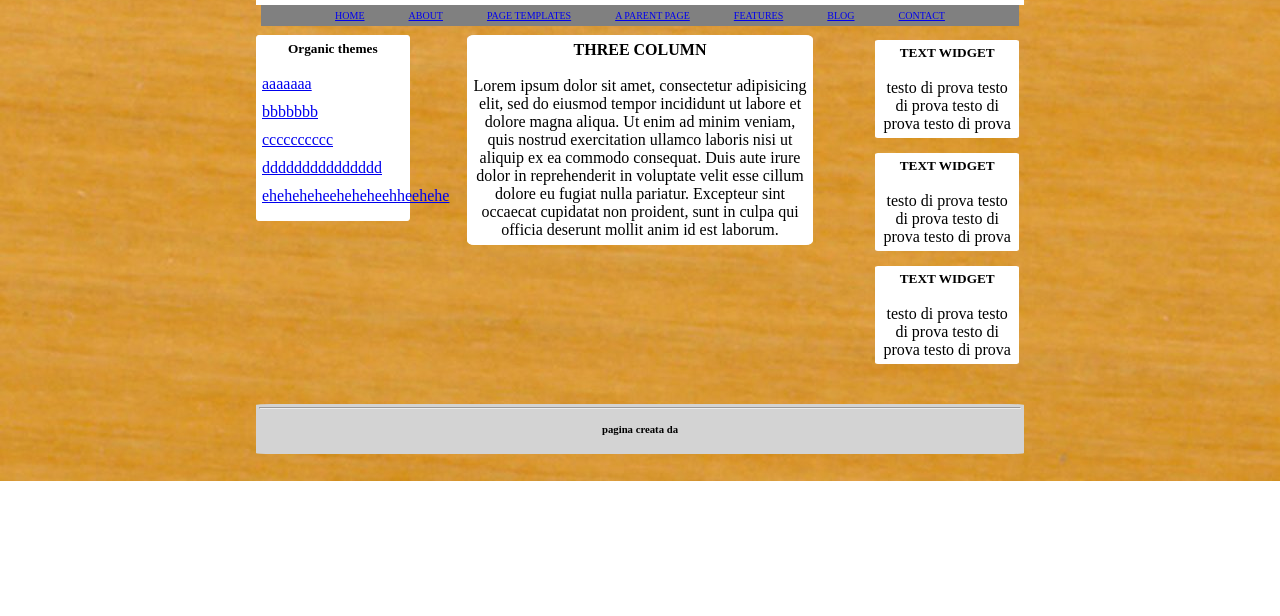
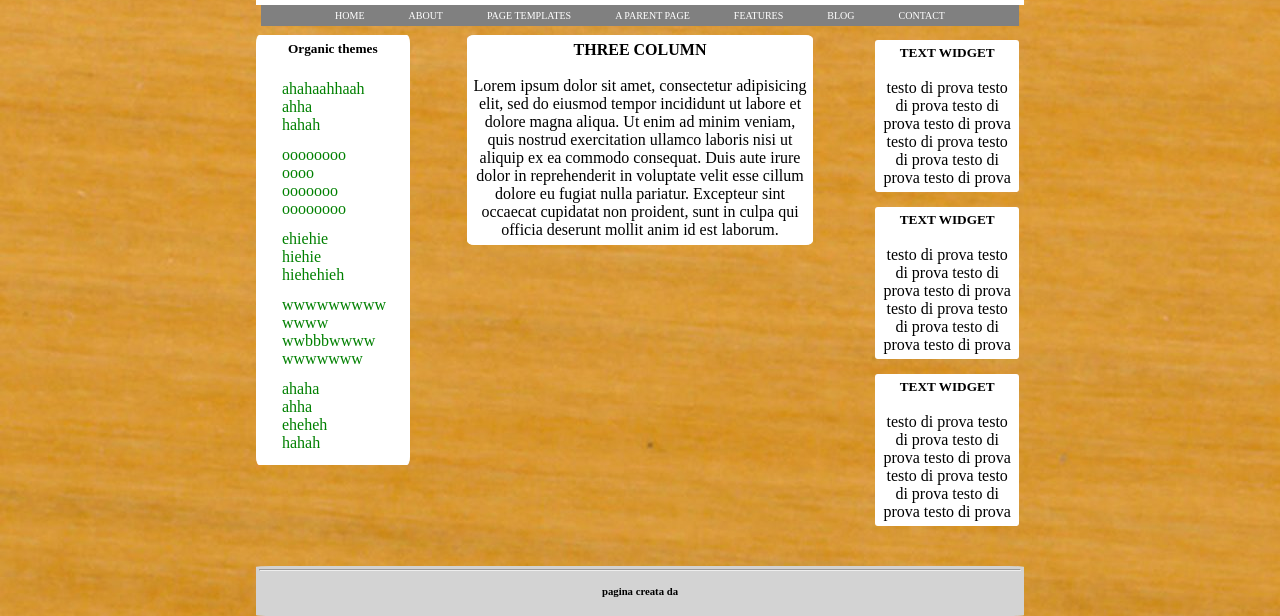
Before and after one commit to manuelggit/htmlcss-wp, a plain HTML site: page index.html in a window 1280 px wide. Shown: the part 319-935 px from the top of the page. Before the commit the page ends 800 px from the top, so only its background shows below. Drawn offline with Linux system fonts and the light colour scheme.

Commit message:
creazione delle liste ul

```diff
--- a/css/style.css
+++ b/css/style.css
@@ -44,17 +44,26 @@ h3 {
 
 nav {
   background: grey;
+  color: white;
   width: 100%;
   position: absolute;
   top: 250px;
   margin-top: 5px;
 }
 
-.vocenav {
+li.vocenav {
   padding: 5px 20px;
   display: inline-block;
   font-size: 10px;
 }
+
+li.listasinistra {
+  text-align: left;
+  display: block;
+  padding: 5px 20px;
+  color: green;
+}
+
 
 .vocenav:hover {
   background: lightgrey;
@@ -93,7 +102,7 @@ margin-bottom: 20px;
 }
 
 .listasinistra {
-  margin-bottom: 10px;
+  margin-bottom: 2px;
   display: block;
   width: 20%;
 }
--- a/index.html
+++ b/index.html
@@ -25,7 +25,7 @@
       ANOTHER BEAUTIFUL ORGANIC THEME
     </h3>
 
-    <nav>
+    <!-- <nav>
       <a class="vocenav" href="#">HOME</a>
       <a class="vocenav" href="#">ABOUT</a>
       <a class="vocenav" href="#">PAGE TEMPLATES</a>
@@ -33,9 +33,20 @@
       <a class="vocenav" href="#">FEATURES</a>
       <a class="vocenav" href="#">BLOG</a>
       <a class="vocenav" href="#">CONTACT</a>
-    </nav>
+    </nav> -->
 
     <!-- navbar -->
+    <nav>
+      <ul>
+        <li class="vocenav" href="#">HOME</li>
+        <li class="vocenav" href="#">ABOUT</li>
+        <li class="vocenav" href="#">PAGE TEMPLATES</li>
+        <li class="vocenav" href="#">A PARENT PAGE</li>
+        <li class="vocenav" href="#">FEATURES</li>
+        <li class="vocenav" href="#">BLOG</li>
+        <li class="vocenav" href="#">CONTACT</li>
+      </ul>
+    </nav>
 
   </header>
 
@@ -49,11 +60,13 @@
       <i class="fa fa-rss-square"></i>
       <h5>Organic themes</h5>
       <br>
-      <a class="listasinistra" href="#">aaaaaaa</a>
-      <a class="listasinistra"href="#">bbbbbbb</a>
-      <a class="listasinistra" href="#">cccccccccc</a>
-      <a class="listasinistra" href="#">ddddddddddddddd</a>
-      <a class="listasinistra" href="#">eheheheheeheheheehheehehe</a>
+      <ul>
+        <li href="#" class="listasinistra">ahahaahhaah ahha hahah</li>
+        <li href="#" class="listasinistra">oooooooo oooo ooooooo oooooooo</li>
+        <li href="#" class="listasinistra">ehiehie hiehie hiehehieh</li>
+        <li href="#" class="listasinistra">wwwwwwwww wwww wwbbbwwww wwwwwww</li>
+        <li href="#" class="listasinistra">ahaha ahha eheheh hahah</li>
+      </ul>
     </div>
 
     <!-- blocco centro -->
@@ -73,20 +86,20 @@
       <div class="box uno">
        <h5>TEXT WIDGET</h5>
        <br>
-       <p>testo di prova testo di prova testo di prova testo di prova</p>
+       <p>testo di prova testo di prova testo di prova testo di prova testo di prova testo di prova testo di prova testo di prova</p>
       </div>
       <!-- destra2 -->
       <div class="box due">
        <h5>TEXT WIDGET</h5>
        <br>
-       <p>testo di prova testo di prova testo di prova testo di prova</p>
+       <p>testo di prova testo di prova testo di prova testo di prova testo di prova testo di prova testo di prova testo di prova</p>
 
       </div>
       <!-- destra3 -->
       <div class="box tre">
        <h5>TEXT WIDGET</h5>
        <br>
-       <p>testo di prova testo di prova testo di prova testo di prova</p>
+       <p>testo di prova testo di prova testo di prova testo di prova testo di prova testo di prova testo di prova testo di prova</p>
 
       </div>
 
```
